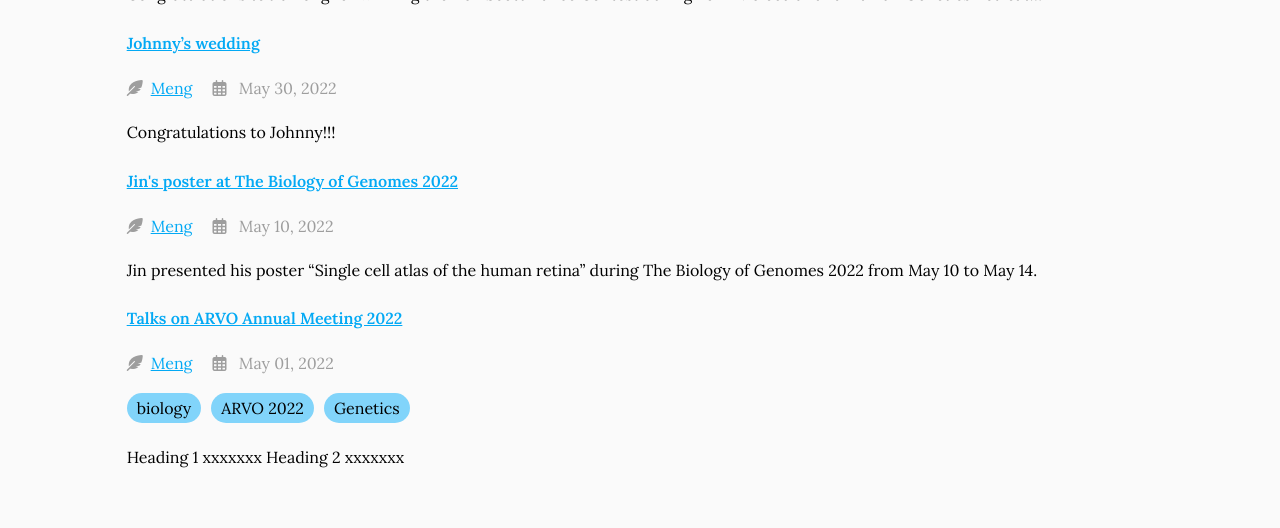
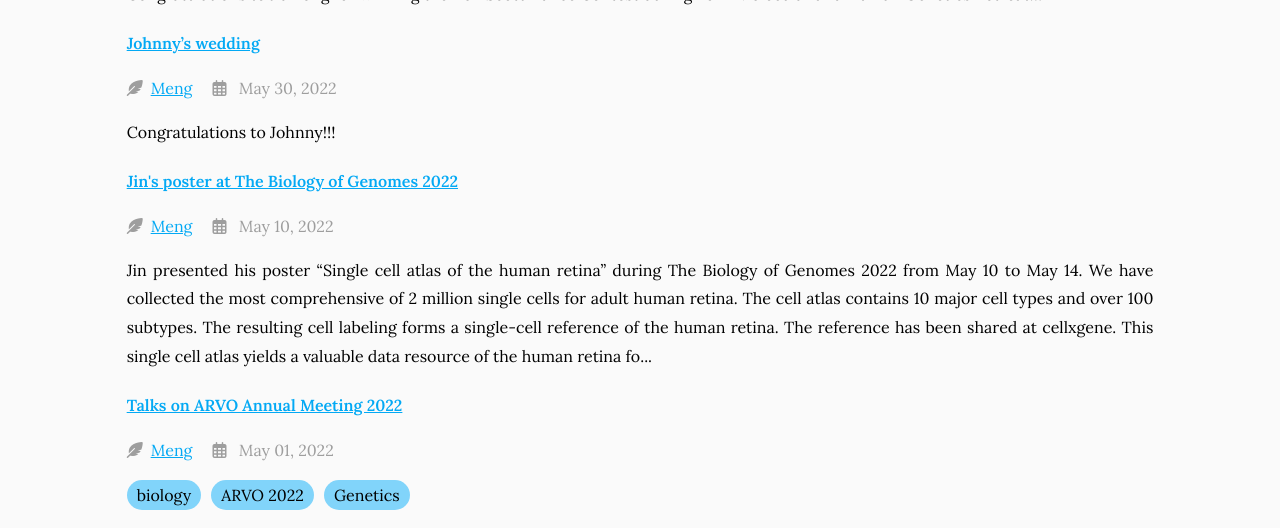
Before and after one commit to RCHENLAB/rchenlab.github.io, a Jekyll site: the page built from blog/index.md, in a window 1280 px wide and 900 px high, scrolled down 584 px, cut to the strip 0-528 px from the top of the window. Built offline with Jekyll 4.4.1, drawn with Linux system fonts in a browser that asks for light colours.

Commit message:
Update 2022-05-10-biology-of-genomes.md

```diff
--- a/_posts/2022-05-10-biology-of-genomes.md
+++ b/_posts/2022-05-10-biology-of-genomes.md
@@ -6,6 +6,9 @@ member: Jin Li
 ---
 
 {% capture text %} Jin presented his poster "Single cell atlas of the human retina" during [The Biology of Genomes 2022](https://meetings.cshl.edu/abstracts.aspx?meet=GENOME&year=22) from May 10 to May 14.
+
+We have collected the most comprehensive of 2 million single cells for adult human retina. The cell atlas contains 10 major cell types and over 100 subtypes. The resulting cell labeling forms a single-cell reference of the human retina. The reference has been shared at cellxgene. This single cell atlas yields a valuable data resource of the human retina for the field.
+
 {% endcapture %}
 
 {% include feature.html image="images/post/genome2022.jpeg" link="" title="" text=text %}
```
